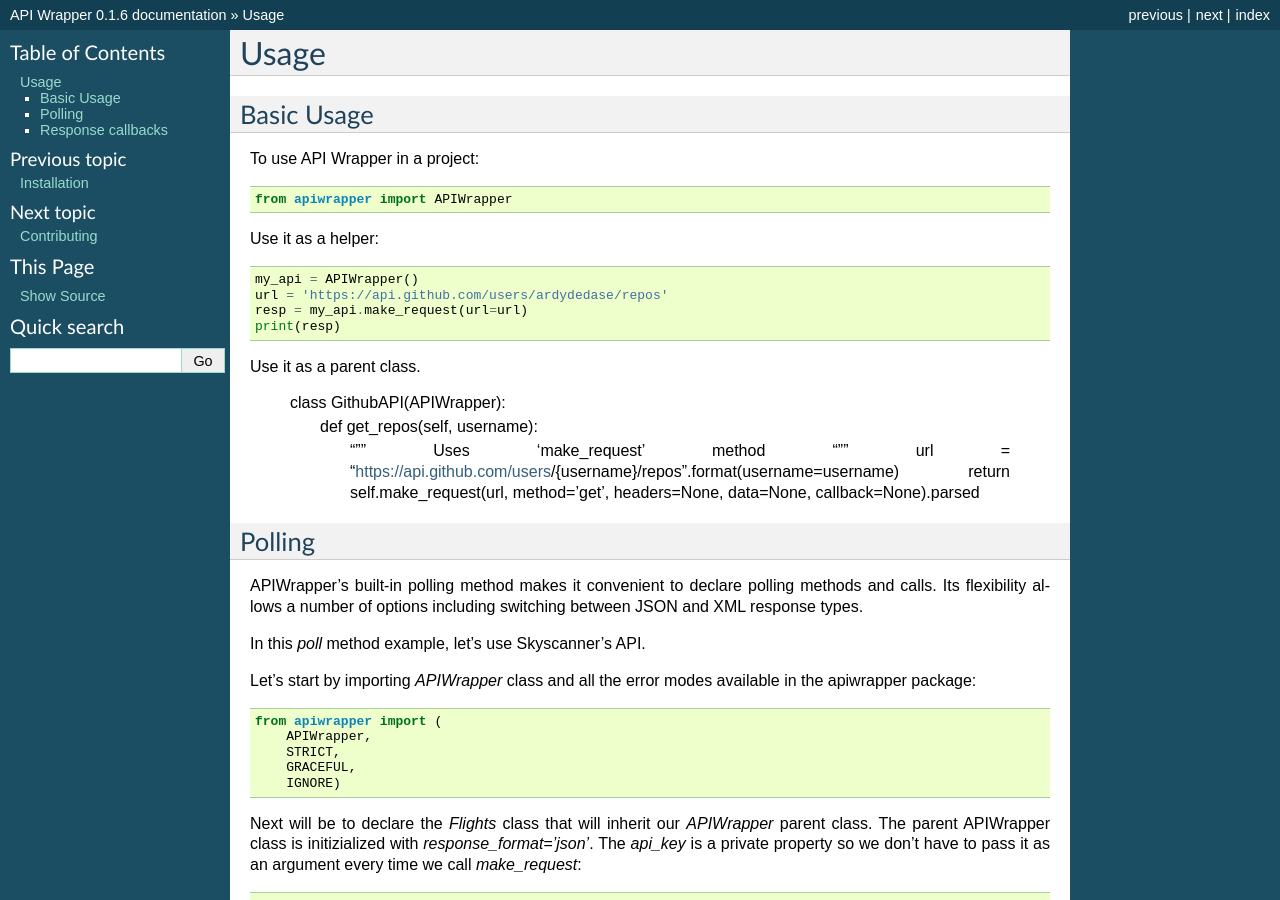
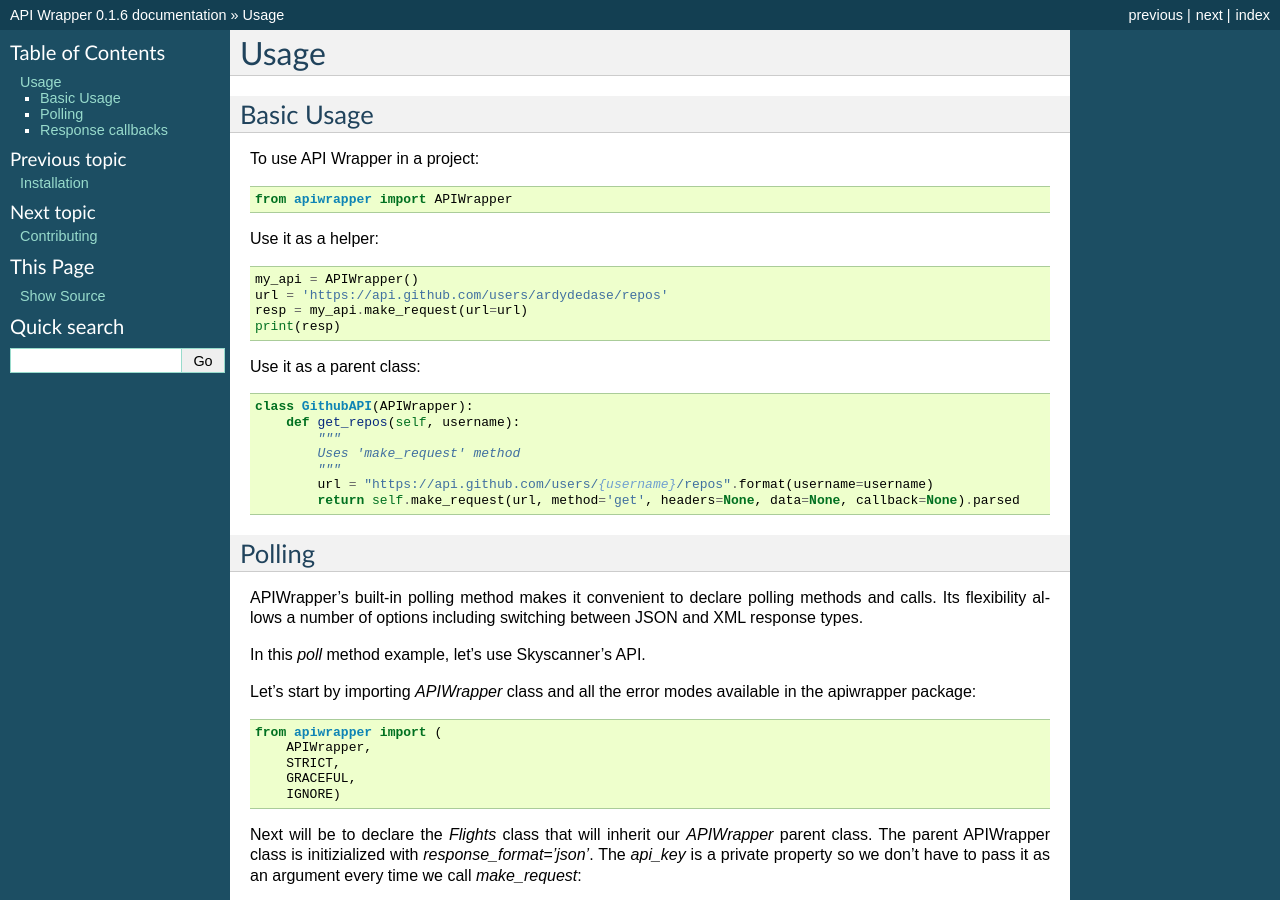
Before and after one commit to ardydedase/apiwrapper, a Sphinx documentation site: the page built from docs/usage.rst, in a window 1280 px wide and 900 px high. Built offline with Sphinx 7.4.7, drawn with Linux system fonts in a browser that asks for light colours.

Commit message:
Doc update

```diff
--- a/docs/usage.rst
+++ b/docs/usage.rst
@@ -16,7 +16,7 @@ Use it as a helper::
     resp = my_api.make_request(url=url)
     print(resp)
 
-Use it as a parent class.
+Use it as a parent class::
 
     class GithubAPI(APIWrapper):
         def get_repos(self, username):
@@ -131,7 +131,9 @@ Notice that we are passing `_is_poll_complete_callback` as an argument to the `i
         return self.poll(service_url, errors=errors, is_poll_complete_callback=self._is_poll_complete_callback)
 
 
-Now that the `Flights` class is ready. The `get_result` method can be called as follows::
+Now that the `Flights` class is ready. The `get_result` method can be called as follows:
+
+.. code:: python
 
         from datetime import datetime, timedelta
 
```
